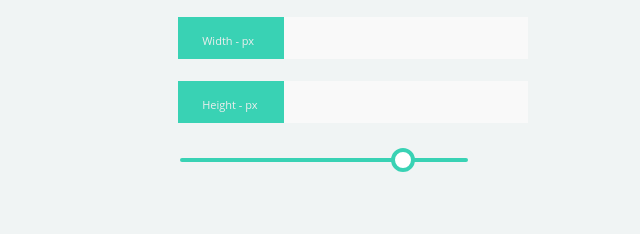
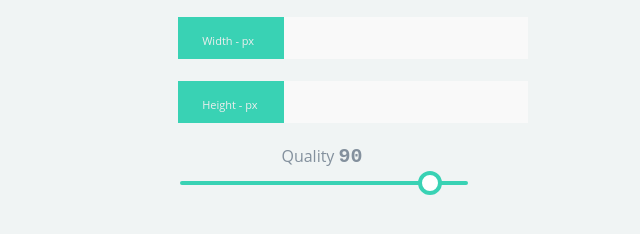
Before and after one commit to nikolaDrangovski/imageM8, an Electron app: page index.html in a window 1080 px wide. Shown: the part 122-356 px from the top of the page, without its empty margins (218-858 px from the left). Drawn offline with Linux system fonts and the light colour scheme; no server answers.

Commit message:
add quality value css and default value

```diff
--- a/app/app.css
+++ b/app/app.css
@@ -127,3 +127,11 @@ form {
   border-radius: 1rem;
   cursor: pointer;
 }
+.range-label{
+  text-align: center;
+}
+#quality-value{
+  font-size: 20px;
+  font-family: Courier New;
+  font-weight: bold;
+}
--- a/app/app.js
+++ b/app/app.js
@@ -1,8 +1,19 @@
 'use strict';
 var fs = require('fs');
-const {dialog} = require('electron').remote;
+
+const qualityVal = document.getElementById('quality');
+const qualitySpan = document.getElementById('quality-value');
+
+// setup defailt value for quality
+qualitySpan.innerHTML  = 90;
+qualityVal.value = 90;
+
 document.getElementById("file").addEventListener("change", function (event) {
 	comprssImage(event);
+});
+
+document.getElementById("quality").addEventListener("change", function (event) {
+    qualitySpan.innerHTML  = event.target.value;
 });
 
 var comprssImage = (e) => {
--- a/index.html
+++ b/index.html
@@ -33,7 +33,9 @@
       <input id="height" class='reg-input' name="height" title="height" type="number">
       <label for="height">Height - px</label>
     </div>
-    <input id="quality" type="range" min="0" max="100" value="80" class="slider" >
+     <div class='range-label'>  Quality <span id='quality-value'></span> </div>
+     <input id="quality" type="range" name="quality" title="quality" min="0" max="100" value="80" class="slider" >
+
 
     </form>
 
```
